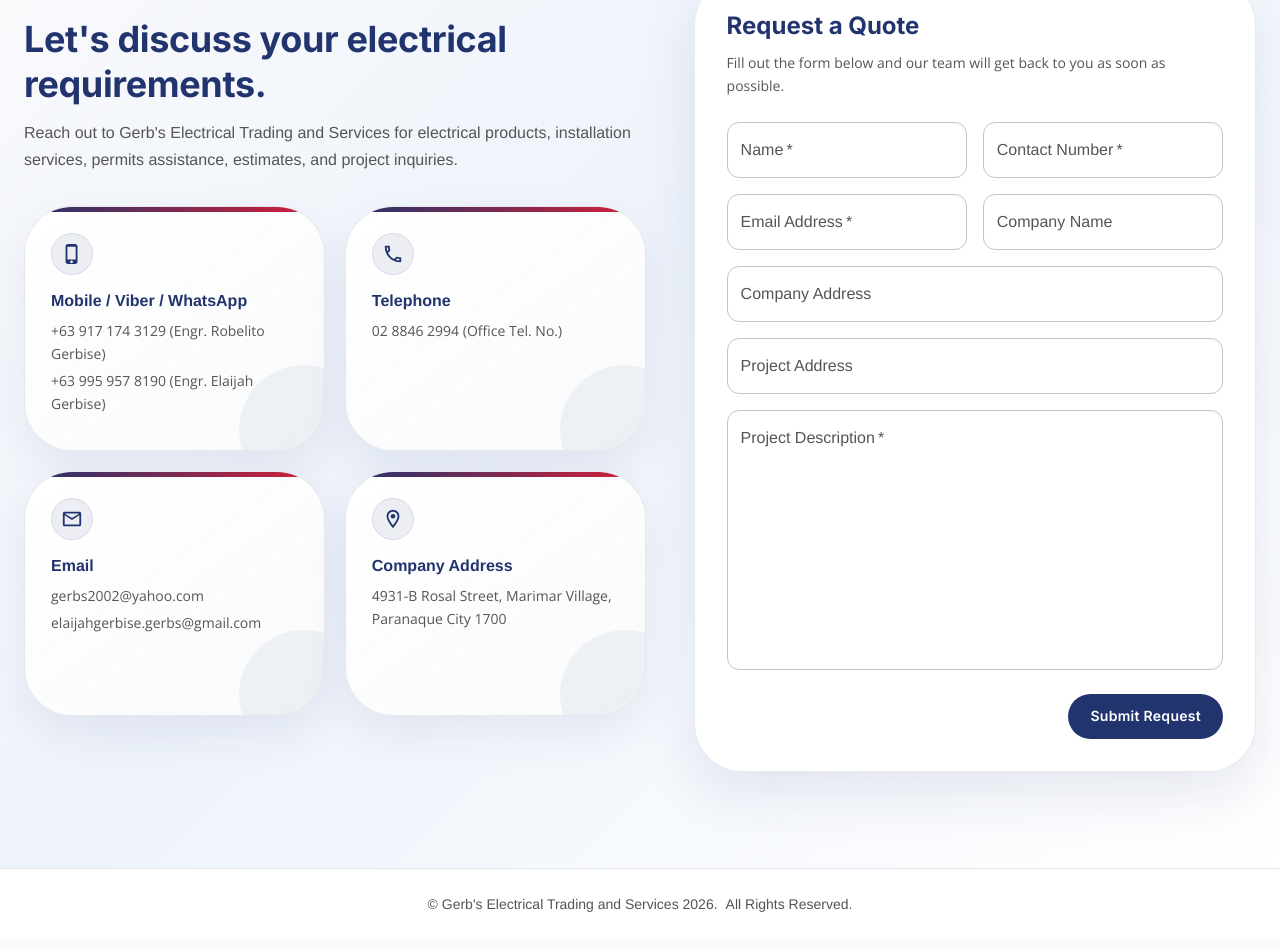
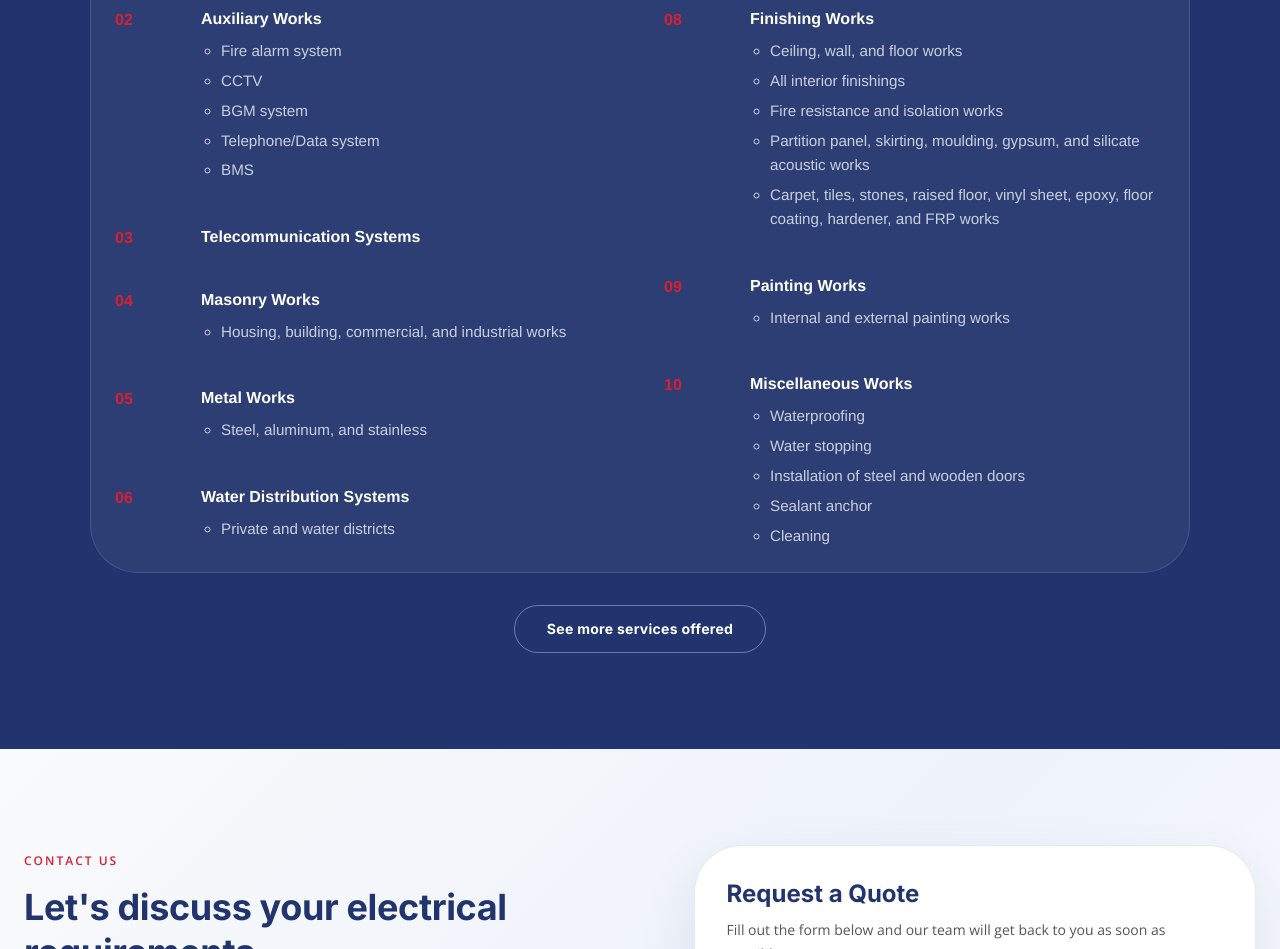
Before and after one commit to mickolapuz/Gerbs-Electrical-Website, a React (Vite) app: page / in a window 1280 px wide. Shown: the part 4300-5249 px from the top of the page. Built offline with nearby package versions, Linux system fonts and the light colour scheme.

Commit message:
Initial Services Section

```diff
--- a/src/sections/ServicesSection.tsx
+++ b/src/sections/ServicesSection.tsx
@@ -1,16 +1,355 @@
-import { Box, type Theme } from "@mui/material";
+import { useState } from "react";
+import { Box, Button, Container, Typography, type Theme } from "@mui/material";
+
+interface ServiceItem {
+  id: number;
+  title: string;
+  details?: string[];
+}
+
+const INITIAL_VISIBLE_SERVICES = 10;
+
+const services: ServiceItem[] = [
+  {
+    id: 1,
+    title: "Electrical Works",
+    details: ["Housing, building, commercial, and industrial works"],
+  },
+  {
+    id: 2,
+    title: "Auxiliary Works",
+    details: [
+      "Fire alarm system",
+      "CCTV",
+      "BGM system",
+      "Telephone/Data system",
+      "BMS",
+    ],
+  },
+  { id: 3, title: "Telecommunication Systems" },
+  {
+    id: 4,
+    title: "Masonry Works",
+    details: ["Housing, building, commercial, and industrial works"],
+  },
+  {
+    id: 5,
+    title: "Metal Works",
+    details: ["Steel, aluminum, and stainless"],
+  },
+  {
+    id: 6,
+    title: "Water Distribution Systems",
+    details: ["Private and water districts"],
+  },
+  {
+    id: 7,
+    title: "Roofing",
+    details: ["Specialized in asphalt shingles installation"],
+  },
+  {
+    id: 8,
+    title: "Finishing Works",
+    details: [
+      "Ceiling, wall, and floor works",
+      "All interior finishings",
+      "Fire resistance and isolation works",
+      "Partition panel, skirting, moulding, gypsum, and silicate acoustic works",
+      "Carpet, tiles, stones, raised floor, vinyl sheet, epoxy, floor coating, hardener, and FRP works",
+    ],
+  },
+  {
+    id: 9,
+    title: "Painting Works",
+    details: ["Internal and external painting works"],
+  },
+  {
+    id: 10,
+    title: "Miscellaneous Works",
+    details: [
+      "Waterproofing",
+      "Water stopping",
+      "Installation of steel and wooden doors",
+      "Sealant anchor",
+      "Cleaning",
+    ],
+  },
+  {
+    id: 11,
+    title: "Glass and Aluminum Works",
+  },
+  {
+    id: 12,
+    title: "Materials Supply",
+    details: [
+      "Construction building supplies",
+      "Electrical materials supplies",
+      "Air conditioning units",
+      "Security equipment",
+      "Furniture",
+    ],
+  },
+  { id: 13, title: "Planning & Engineering" },
+  { id: 14, title: "Sanitary & Plumbing Works" },
+  {
+    id: 15,
+    title: "Structural Steel, Structural Building, Civil and Mechanical Works",
+  },
+  {
+    id: 16,
+    title: "Fabrication Works",
+    details: [
+      "Steel trusses",
+      "Overhead water tanks",
+      "Steel railing",
+      "Fire hose cabinet",
+      "All iron works",
+      "Panelboards and circuit breakers",
+      "Switchgear and ATS",
+      "Cable ladder",
+    ],
+  },
+  {
+    id: 17,
+    title: "Fire Protection Works",
+    details: [
+      "Fire suppression",
+      "Design and contractor of fire sprinkler system",
+      "Design and contractor of automatic fire alarm and detection system",
+    ],
+  },
+  { id: 18, title: "Tinsmith" },
+  { id: 19, title: "Tiles Settings" },
+  { id: 20, title: "Carpentry" },
+  { id: 21, title: "Ceiling Works" },
+  { id: 22, title: "Construction & Engineering Services" },
+  { id: 23, title: "Design & Architectural Works" },
+  { id: 24, title: "Water Treatment" },
+];
 
 const styles = {
   container: (theme: Theme) => ({
     width: "100%",
-    minHeight: "50vh",
+    py: { xs: 8, md: 12 },
     overflow: "hidden",
     backgroundColor: theme.palette.primary.main,
   }),
+
+  header: {
+    textAlign: "center",
+    maxWidth: "850px",
+    mx: "auto",
+    mb: { xs: 5, md: 7 },
+  },
+
+  overline: {
+    color: "secondary.main",
+    fontWeight: 700,
+    textTransform: "uppercase",
+    letterSpacing: 1.2,
+    mb: 1,
+  },
+
+  title: {
+    color: "common.white",
+    fontWeight: 800,
+    fontSize: { xs: "2rem", md: "3rem" },
+    lineHeight: 1.2,
+    mb: 2,
+  },
+
+  description: {
+    color: "rgba(255,255,255,0.78)",
+    fontSize: { xs: "0.95rem", md: "1.05rem" },
+    lineHeight: 1.8,
+  },
+
+  listWrapper: {
+    maxWidth: "1100px",
+    mx: "auto",
+    borderRadius: 4,
+    overflow: "hidden",
+    border: "1px solid rgba(255,255,255,0.12)",
+    backgroundColor: "rgba(255,255,255,0.05)",
+  },
+
+  list: {
+    m: 0,
+    p: 0,
+    listStyle: "none",
+    columns: { xs: "1", md: "2" },
+    columnGap: { md: 0 },
+  },
+
+  item: {
+    display: "grid",
+    gridTemplateColumns: { xs: "44px 1fr", md: "70px 1fr" },
+    gap: 2,
+    px: { xs: 2, md: 3 },
+    py: { xs: 2, md: 2.3 },
+    breakInside: "avoid",
+    pageBreakInside: "avoid",
+  },
+
+  number: {
+    color: "secondary.main",
+    fontWeight: 800,
+  },
+
+  serviceTitle: {
+    color: "common.white",
+    fontWeight: 600,
+    lineHeight: 1.5,
+    fontSize: { xs: "0.95rem", md: "1rem" },
+  },
+
+  subList: {
+    mt: 1,
+    pl: 2.5,
+    color: "rgba(255,255,255,0.75)",
+  },
+
+  subItem: {
+    mb: 0.7,
+    fontSize: { xs: "0.9rem", md: "0.95rem" },
+    lineHeight: 1.6,
+  },
+
+  buttonWrapper: {
+    mt: 4,
+    textAlign: "center",
+  },
+
+  seeMoreButton: {
+    borderRadius: 999,
+    px: 4,
+    py: 1.3,
+    color: "common.white",
+    borderColor: "rgba(255,255,255,0.35)",
+    textTransform: "none",
+    fontWeight: 700,
+    "&:hover": {
+      borderColor: "secondary.main",
+      backgroundColor: "rgba(255,255,255,0.08)",
+    },
+  },
+
+  visuallyHidden: {
+    border: 0,
+    clip: "rect(0 0 0 0)",
+    height: "1px",
+    m: "-1px",
+    overflow: "hidden",
+    p: 0,
+    position: "absolute",
+    whiteSpace: "nowrap",
+    width: "1px",
+  },
 };
 
 const ServicesSection = () => {
-  return <Box sx={styles.container}>Services Section</Box>;
+  const [showAllServices, setShowAllServices] = useState(false);
+
+  const visibleServices = showAllServices
+    ? services
+    : services.slice(0, INITIAL_VISIBLE_SERVICES);
+
+  const hiddenServices = services.slice(INITIAL_VISIBLE_SERVICES);
+
+  return (
+    <Box
+      component="section"
+      id="services"
+      aria-labelledby="services-heading"
+      sx={styles.container}
+    >
+      <Container maxWidth="lg">
+        <Box component="header" sx={styles.header}>
+          <Typography component="p" sx={styles.overline}>
+            Our Services
+          </Typography>
+
+          <Typography component="h2" id="services-heading" sx={styles.title}>
+            Complete Electrical, Construction, and Engineering Services
+          </Typography>
+
+          <Typography component="p" sx={styles.description}>
+            Gerb’s Electrical Trading and Services provides electrical works,
+            construction services, engineering solutions, design, maintenance,
+            supply, transmission, distribution, and instrumentation support for
+            commercial, industrial, and residential projects.
+          </Typography>
+        </Box>
+
+        <Box sx={styles.listWrapper} id="services-list">
+          <Box component="ol" sx={styles.list}>
+            {visibleServices.map((service) => (
+              <Box component="li" key={service.id} sx={styles.item}>
+                <Typography component="span" sx={styles.number}>
+                  {String(service.id).padStart(2, "0")}
+                </Typography>
+
+                <Box>
+                  <Typography component="h3" sx={styles.serviceTitle}>
+                    {service.title}
+                  </Typography>
+
+                  {service.details && (
+                    <Box component="ul" sx={styles.subList}>
+                      {service.details.map((detail) => (
+                        <Typography
+                          key={detail}
+                          component="li"
+                          sx={styles.subItem}
+                        >
+                          {detail}
+                        </Typography>
+                      ))}
+                    </Box>
+                  )}
+                </Box>
+              </Box>
+            ))}
+          </Box>
+        </Box>
+
+        {!showAllServices && (
+          <Box component="div" sx={styles.visuallyHidden}>
+            <Typography component="h3">
+              Additional services offered by Gerb’s Electrical Trading and
+              Services
+            </Typography>
+
+            <Box component="ul">
+              {hiddenServices.map((service) => (
+                <li key={service.id}>{service.title}</li>
+              ))}
+            </Box>
+          </Box>
+        )}
+
+        <Box sx={styles.buttonWrapper}>
+          <Button
+            type="button"
+            variant="outlined"
+            sx={styles.seeMoreButton}
+            onClick={() => setShowAllServices((prev) => !prev)}
+            aria-expanded={showAllServices}
+            aria-controls="services-list"
+            aria-label={
+              showAllServices
+                ? "Show fewer services offered by Gerbs Electrical Trading and Services"
+                : "See more services offered by Gerbs Electrical Trading and Services"
+            }
+          >
+            {showAllServices
+              ? "Show less services"
+              : "See more services offered"}
+          </Button>
+        </Box>
+      </Container>
+    </Box>
+  );
 };
 
 export default ServicesSection;
```
